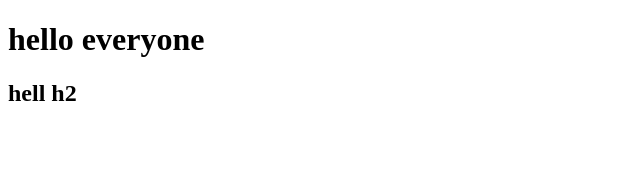
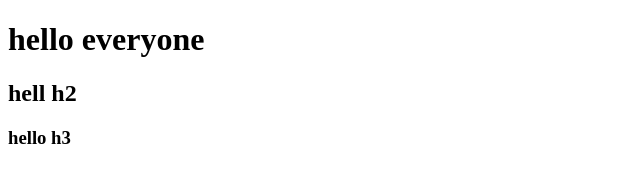
Before and after one commit to AnshulWakodikar/VsToGit, a plain HTML site: page index.html in a window 1280 px wide. Shown: the full height of the page, 0-640 px from the left. Drawn offline with Linux system fonts and the light colour scheme.

Commit message:
from branch

```diff
--- a/index.html
+++ b/index.html
@@ -9,5 +9,6 @@
 <body>
     <h1>hello everyone</h1>
     <h2>hell h2</h2>
+    <h3>hello h3</h3>
 </body>
 </html>
```
